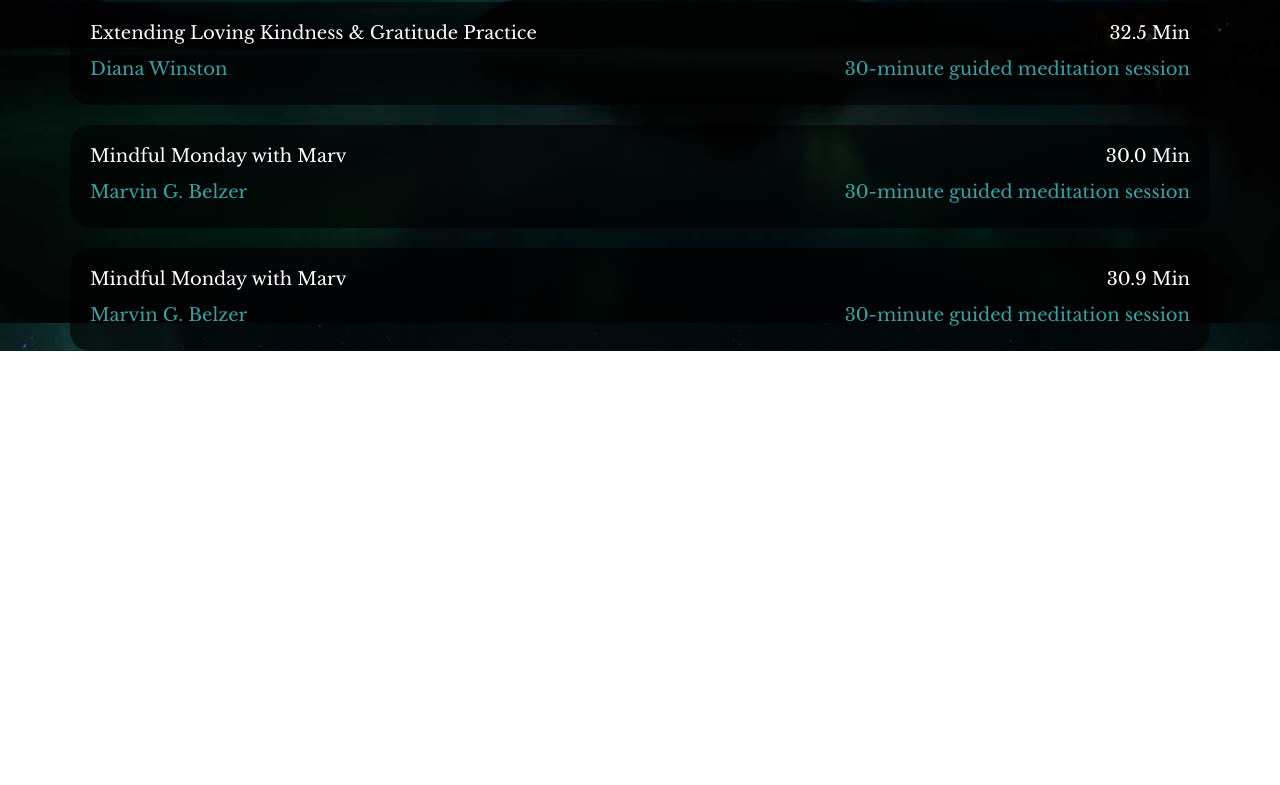
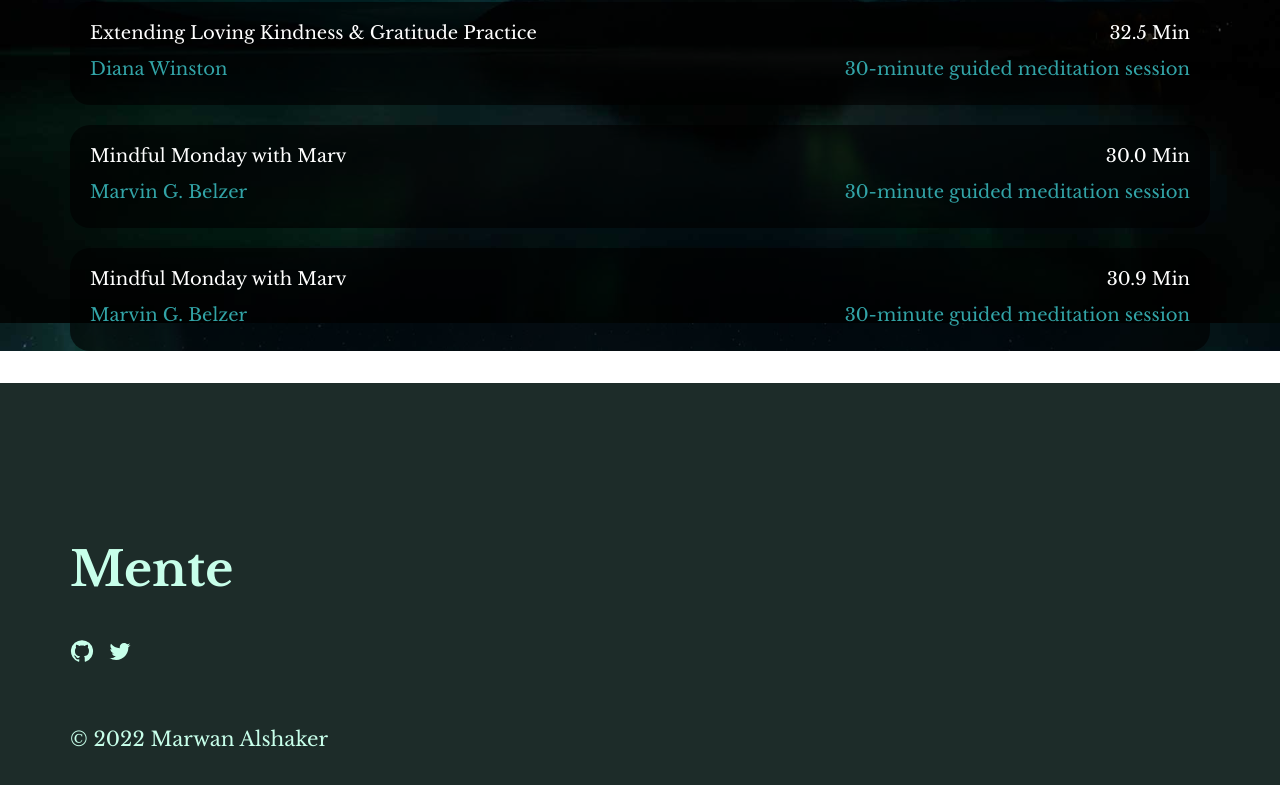
Before and after one commit to alshakerM/Mente, a Next.js app: page / in a window 1280 px wide. Shown: the part 2877-3662 px from the top of the page. Before the commit the page ends 3228 px from the top, so only its background shows below. Built offline with nearby package versions, Linux system fonts and the light colour scheme.

Commit message:
Add credits page

```diff
--- /dev/null
+++ b/components/Credits/Credits.js
@@ -0,0 +1,23 @@
+import { GitHub, Twitter } from '@mui/icons-material';
+import styles from './Credits.module.css';
+
+export function Credits() {
+  return (
+    <div className={styles.contentContainer} id="credits">
+      <h1 className={styles.title}>Mente</h1>
+      <div className={styles.iconsContainer}>
+        <a href="https://github.com/alshakerM" target="_blank" rel="noreferrer">
+          <GitHub className={styles.gitHubIcon} />
+        </a>
+        <a
+          href="https://twitter.com/m_alshaker"
+          target="_blank"
+          rel="noreferrer"
+        >
+          <Twitter className={styles.twitterIcon} />
+        </a>
+      </div>
+      <p className={styles.creatorName}>© 2022 Marwan Alshaker</p>
+    </div>
+  );
+}
--- /dev/null
+++ b/components/Credits/Credits.module.css
@@ -0,0 +1,32 @@
+.contentContainer {
+  min-width: 100%;
+  height: 544px;
+  background-color: #1d2c29;
+  background-size: cover;
+  background-attachment: fixed;
+  display: flex;
+  flex-direction: column;
+  justify-content: center;
+}
+.title {
+  padding: 0 70px;
+  margin: 0;
+  color: #c7ffea;
+  font-size: 48px;
+}
+.iconsContainer {
+  padding: 40px 70px;
+  display: flex;
+  gap: 14px;
+  color: #c7ffea;
+}
+.twitterIcon,
+.gitHubIcon {
+  height: 40px;
+  width: 40px;
+}
+.creatorName {
+  padding: 0 70px;
+  color: #c7ffea;
+  font-size: 20px;
+}
--- a/components/HomePage/HomePage.js
+++ b/components/HomePage/HomePage.js
@@ -2,6 +2,7 @@ import Link from 'next/link';
 import styles from './HomePage.module.css';
 import Image from 'next/image';
 import { Lessons } from '../Lessons/Lessons';
+import { Credits } from '../Credits/Credits';
 
 export function HomePage() {
   return (
@@ -22,9 +23,10 @@ export function HomePage() {
           <Link href="/">
             <a className={styles.codeLink}>Source Code</a>
           </Link>
-          <Link href="/">
-            <a className={styles.creditsLink}>Credits</a>
-          </Link>
+
+          <a className={styles.creditsLink} href="#credits">
+            Credits
+          </a>
         </div>
         <div className={styles.footer}>
           <p>All Audio Material Provided By</p>
@@ -46,6 +48,7 @@ export function HomePage() {
       </div>
 
       <Lessons />
+      <Credits />
     </>
   );
 }
```
